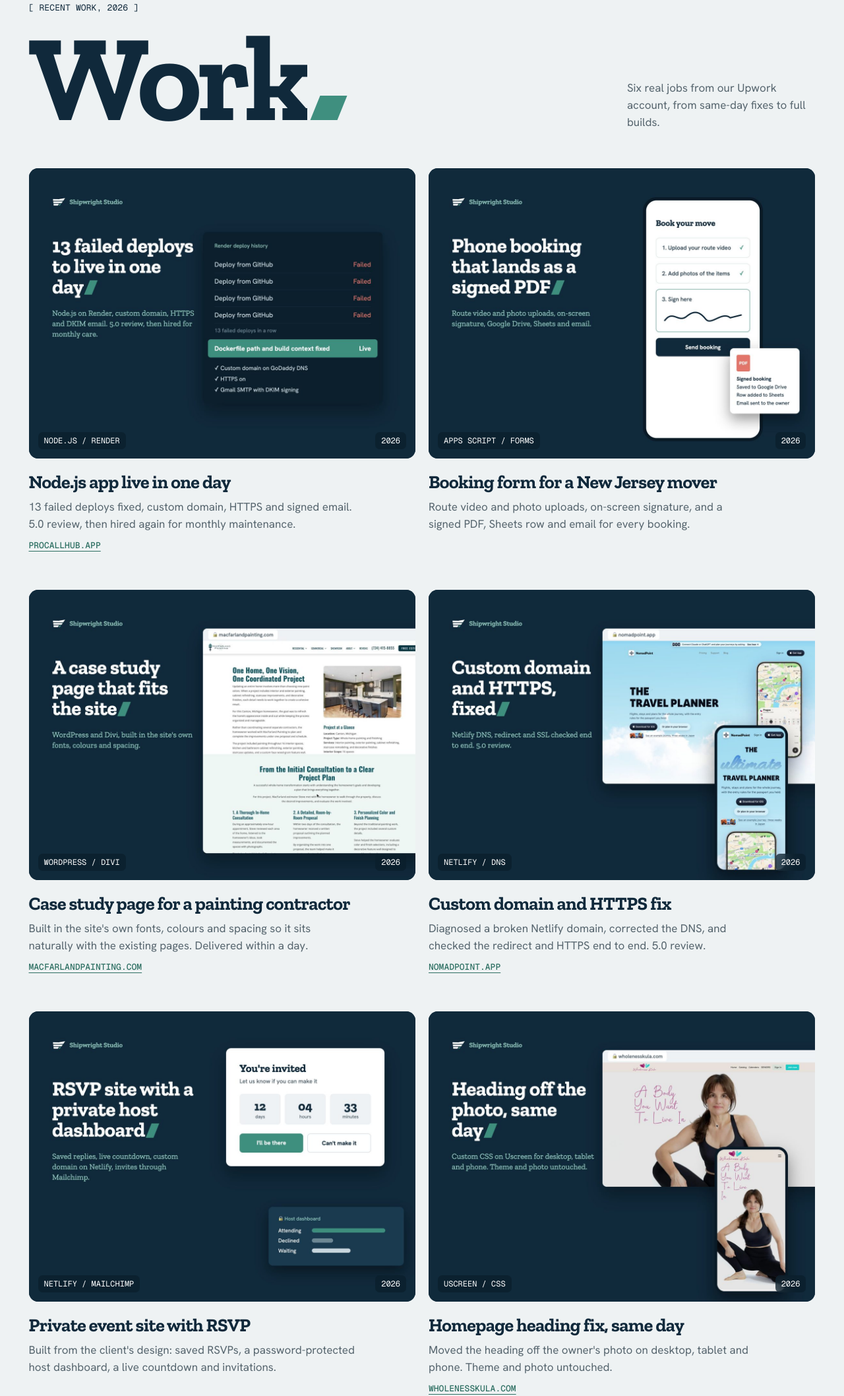
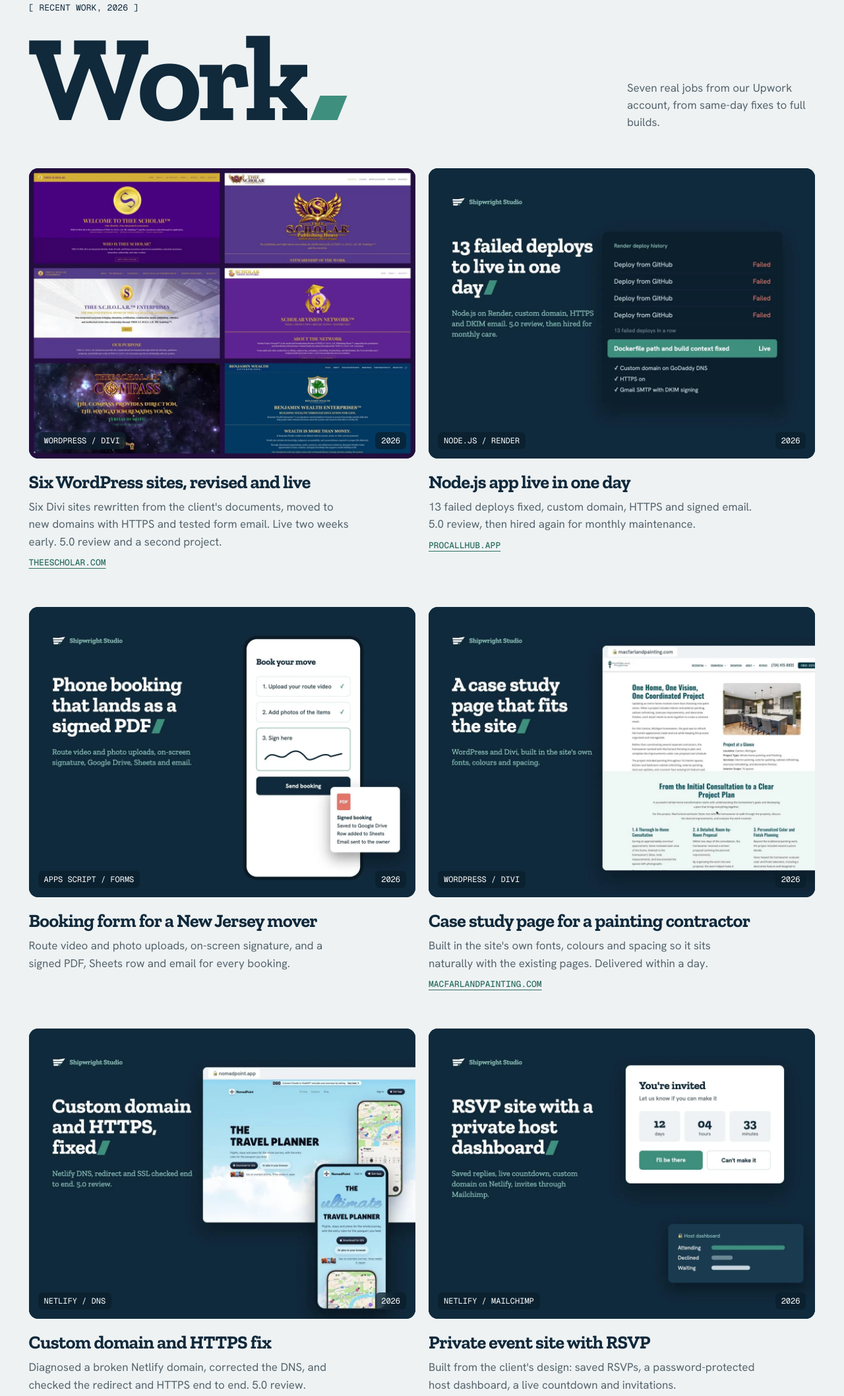
Before and after one commit to Nicholas-V-rld/shipwright-studio, a plain HTML site: page index.html in a window 1280 px wide. Shown: the part 1822-3938 px from the top of the page at 66% size. Drawn offline with nearby package versions, Linux system fonts and the light colour scheme.

Commit message:
Add six WordPress sites case, WebP images, lazy loading, share tags

```diff
--- a/index.html
+++ b/index.html
@@ -7,7 +7,11 @@
 <meta name="description" content="A small full-stack team that gets stuck sites and apps live: web apps, WordPress, booking forms, AI features, deploys, domains and HTTPS.">
 <meta property="og:title" content="Shipwright Studio">
 <meta property="og:description" content="We get stuck sites and apps live. Web apps, WordPress and AI builds.">
-<meta property="og:image" content="assets/1-procall-render-deploy.jpg">
+<meta property="og:image" content="https://nicholas-v-rld.github.io/shipwright-studio/assets/0-six-wordpress-sites.jpg">
+<meta property="og:url" content="https://nicholas-v-rld.github.io/shipwright-studio/">
+<meta property="og:type" content="website">
+<meta name="twitter:card" content="summary_large_image">
+<link rel="canonical" href="https://nicholas-v-rld.github.io/shipwright-studio/">
 <meta name="theme-color" content="#10293B">
 <link rel="icon" href="assets/mark.svg" type="image/svg+xml">
 <link rel="apple-touch-icon" href="assets/apple-touch-icon.png">
@@ -56,39 +60,45 @@
 <section class="work wrap" id="work">
   <div class="sec-head">
     <div><p class="label">[ Recent work, 2026 ]</p><h2 class="giant reveal">Work<b class="cursor cursor--still" aria-hidden="true"></b></h2></div>
-    <p class="sec-head__note">Six real jobs from our Upwork account, from same-day fixes to full builds.</p>
+    <p class="sec-head__note">Seven real jobs from our Upwork account, from same-day fixes to full builds.</p>
   </div>
   <div class="cards">
     <article class="card">
-      <div class="card__media"><img src="assets/1-procall-render-deploy.jpg" alt="Deploy history showing failed deploys, then a live deploy" width="1200" height="900"><span class="tag">Node.js / Render</span><span class="tag tag--right">2026</span></div>
+      <div class="card__media"><img src="assets/0-six-wordpress-sites.webp" alt="Six WordPress sites for one founder's brand, on desktop" width="1200" height="900"><span class="tag">WordPress / Divi</span><span class="tag tag--right">2026</span></div>
+      <h3>Six WordPress sites, revised and live</h3>
+      <p>Six Divi sites rewritten from the client's documents, moved to new domains with HTTPS and tested form email. Live two weeks early. 5.0 review and a second project.</p>
+      <a href="https://theescholar.com">theescholar.com</a>
+    </article>
+    <article class="card">
+      <div class="card__media"><img src="assets/1-procall-render-deploy.webp" alt="Deploy history showing failed deploys, then a live deploy" width="1200" height="900"><span class="tag">Node.js / Render</span><span class="tag tag--right">2026</span></div>
       <h3>Node.js app live in one day</h3>
       <p>13 failed deploys fixed, custom domain, HTTPS and signed email. 5.0 review, then hired again for monthly maintenance.</p>
       <a href="https://procallhub.app">procallhub.app</a>
     </article>
     <article class="card">
-      <div class="card__media"><img src="assets/2-kwj-booking-form.jpg" alt="Phone booking form with uploads, a signature and a signed PDF" width="1200" height="900"><span class="tag">Apps Script / Forms</span><span class="tag tag--right">2026</span></div>
+      <div class="card__media"><img src="assets/2-kwj-booking-form.webp" alt="Phone booking form with uploads, a signature and a signed PDF" width="1200" height="900" loading="lazy" decoding="async"><span class="tag">Apps Script / Forms</span><span class="tag tag--right">2026</span></div>
       <h3>Booking form for a New Jersey mover</h3>
       <p>Route video and photo uploads, on-screen signature, and a signed PDF, Sheets row and email for every booking.</p>
     </article>
     <article class="card">
-      <div class="card__media"><img src="assets/3-divi-case-study.jpg" alt="Case study page on a painting company's website" width="1200" height="900"><span class="tag">WordPress / Divi</span><span class="tag tag--right">2026</span></div>
+      <div class="card__media"><img src="assets/3-divi-case-study.webp" alt="Case study page on a painting company's website" width="1200" height="900" loading="lazy" decoding="async"><span class="tag">WordPress / Divi</span><span class="tag tag--right">2026</span></div>
       <h3>Case study page for a painting contractor</h3>
       <p>Built in the site's own fonts, colours and spacing so it sits naturally with the existing pages. Delivered within a day.</p>
       <a href="https://www.macfarlandpainting.com/">macfarlandpainting.com</a>
     </article>
     <article class="card">
-      <div class="card__media"><img src="assets/4-netlify-domain-https.jpg" alt="Travel planner website on desktop and phone" width="1200" height="900"><span class="tag">Netlify / DNS</span><span class="tag tag--right">2026</span></div>
+      <div class="card__media"><img src="assets/4-netlify-domain-https.webp" alt="Travel planner website on desktop and phone" width="1200" height="900" loading="lazy" decoding="async"><span class="tag">Netlify / DNS</span><span class="tag tag--right">2026</span></div>
       <h3>Custom domain and HTTPS fix</h3>
       <p>Diagnosed a broken Netlify domain, corrected the DNS, and checked the redirect and HTTPS end to end. 5.0 review.</p>
       <a href="https://www.nomadpoint.app">nomadpoint.app</a>
     </article>
     <article class="card">
-      <div class="card__media"><img src="assets/5-event-rsvp-site.jpg" alt="RSVP card with a countdown and a host dashboard" width="1200" height="900"><span class="tag">Netlify / Mailchimp</span><span class="tag tag--right">2026</span></div>
+      <div class="card__media"><img src="assets/5-event-rsvp-site.webp" alt="RSVP card with a countdown and a host dashboard" width="1200" height="900" loading="lazy" decoding="async"><span class="tag">Netlify / Mailchimp</span><span class="tag tag--right">2026</span></div>
       <h3>Private event site with RSVP</h3>
       <p>Built from the client's design: saved RSVPs, a password-protected host dashboard, a live countdown and invitations.</p>
     </article>
     <article class="card">
-      <div class="card__media"><img src="assets/6-uscreen-hero-fix.jpg" alt="Fitness studio homepage on desktop and phone" width="1200" height="900"><span class="tag">Uscreen / CSS</span><span class="tag tag--right">2026</span></div>
+      <div class="card__media"><img src="assets/6-uscreen-hero-fix.webp" alt="Fitness studio homepage on desktop and phone" width="1200" height="900" loading="lazy" decoding="async"><span class="tag">Uscreen / CSS</span><span class="tag tag--right">2026</span></div>
       <h3>Homepage heading fix, same day</h3>
       <p>Moved the heading off the owner's photo on desktop, tablet and phone. Theme and photo untouched.</p>
       <a href="https://www.wholenesskula.com/">wholenesskula.com</a>
@@ -132,9 +142,9 @@
     </div>
     <div class="tile people">
       <button class="people__stack" type="button" aria-label="Show the next team member">
-        <figure class="person is-on" data-name="Nicholas" data-role="Founder and client lead"><img src="assets/team-nicholas.jpg" alt="Nicholas" width="800" height="1000"></figure>
-        <figure class="person" data-name="Daniel" data-role="Co-founder and lead developer"><img src="assets/team-daniel.jpg" alt="Daniel" width="800" height="1000" loading="lazy"></figure>
-        <figure class="person" data-name="Gabriel" data-role="Front-end, full-stack and AI integration"><img src="assets/team-gabriel.jpg" alt="Gabriel" width="800" height="1000" loading="lazy"></figure>
+        <figure class="person is-on" data-name="Nicholas" data-role="Founder and client lead"><img src="assets/team-nicholas.webp" alt="Nicholas" width="800" height="1000"></figure>
+        <figure class="person" data-name="Daniel" data-role="Co-founder and lead developer"><img src="assets/team-daniel.webp" alt="Daniel" width="800" height="1000" loading="lazy"></figure>
+        <figure class="person" data-name="Gabriel" data-role="Front-end, full-stack and AI integration"><img src="assets/team-gabriel.webp" alt="Gabriel" width="800" height="1000" loading="lazy"></figure>
       </button>
       <p class="people__name">Nicholas</p>
       <p class="label people__role">Founder and client lead</p>
```
Also changed, not shown: assets/0-six-wordpress-sites.jpg (added), assets/0-six-wordpress-sites.webp (added), assets/1-procall-render-deploy.webp (added), assets/2-kwj-booking-form.webp (added), assets/3-divi-case-study.webp (added), assets/4-netlify-domain-https.webp (added), assets/5-event-rsvp-site.webp (added), assets/6-uscreen-hero-fix.webp (added), assets/team-daniel.webp (added), assets/team-gabriel.webp (added), assets/team-nicholas.webp (added).
